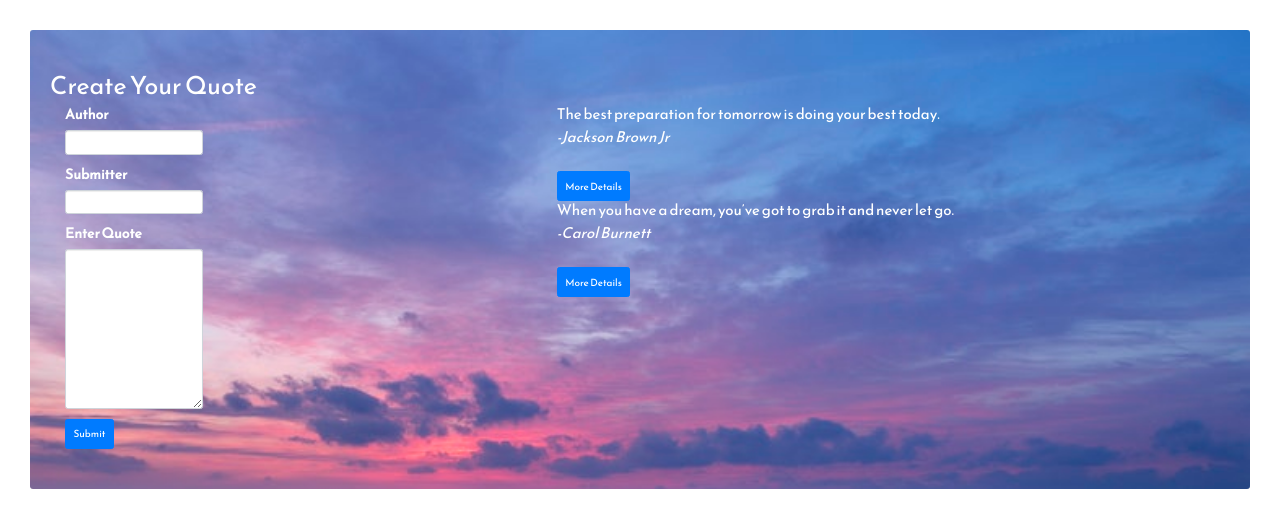
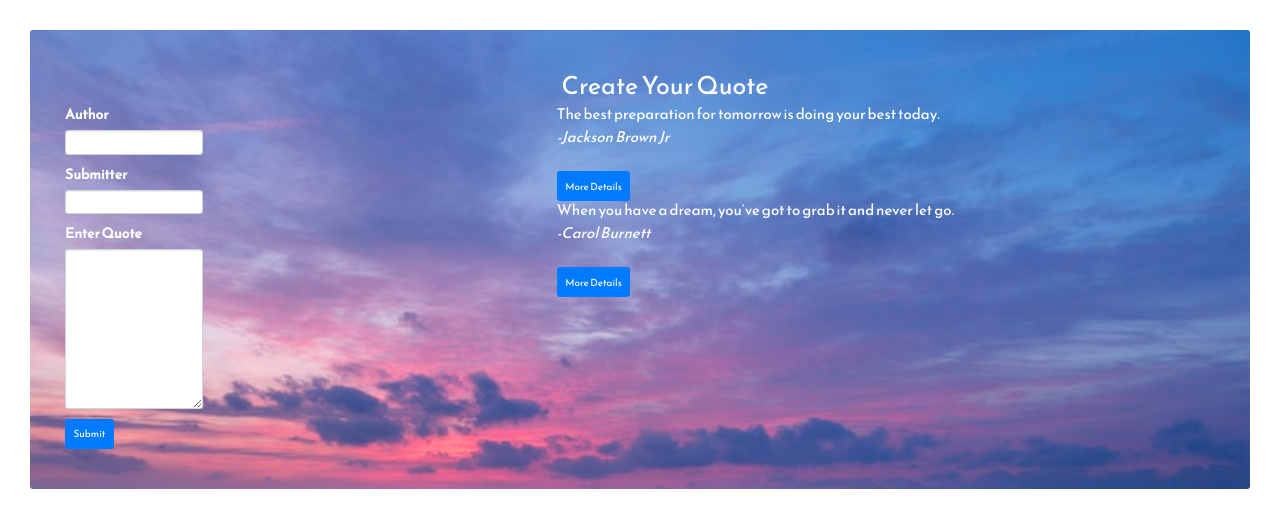
Before and after one commit to kazugufaith/Quotes, an Angular app: page / in a window 1280 px wide. Shown: the top 528 px of the page. Built offline with nearby package versions, Linux system fonts and the light colour scheme; a web font is replaced by a local one.

Commit message:
added links on readme file

```diff
--- a/src/styles.css
+++ b/src/styles.css
@@ -11,6 +11,8 @@
 
                  .one1 {
                      font-size: 50px;
+                     text-align: center;
+                     padding-left: 50px;
                  }
 
                  .btnspace {
```
Also changed, not shown: 1 other file (tests, documents, lock files or other folders). Lines whose indentation alone changed are shown as unchanged.
